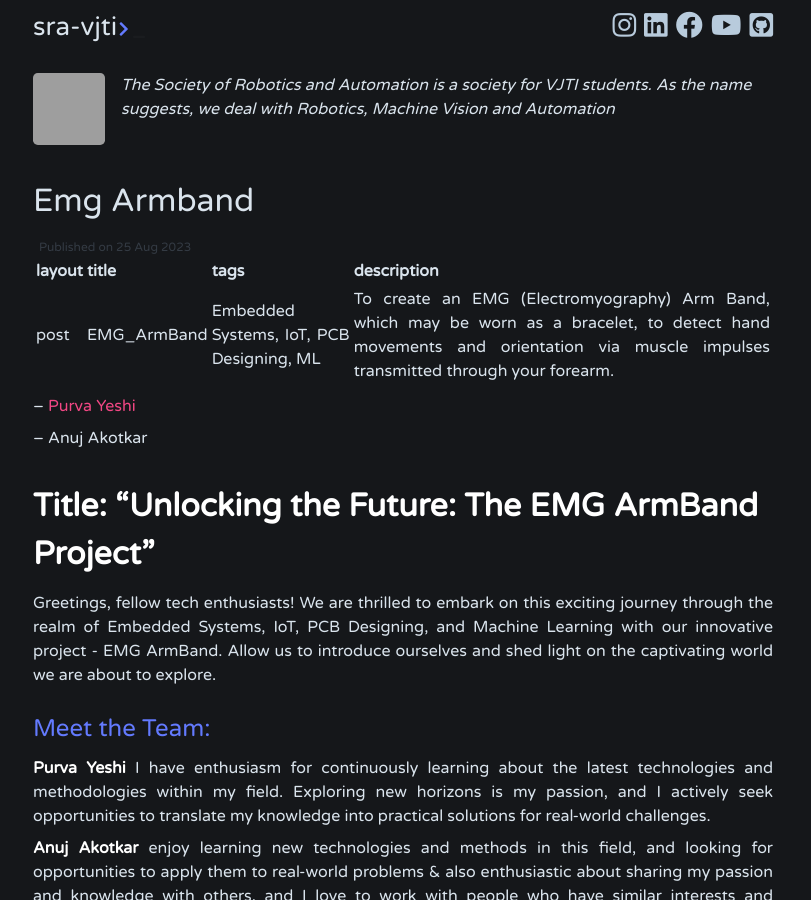
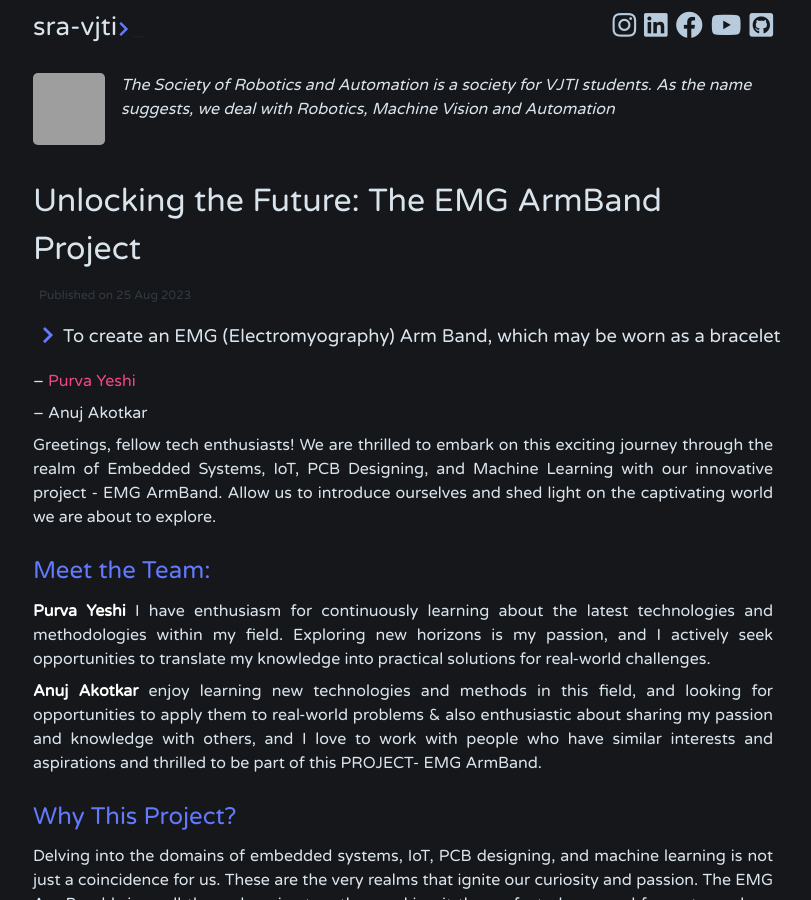
Before and after one commit to SRA-VJTI/blog, a Jekyll site: the page built from _posts/2023-08-25-emg-armband.md, in a window 1280 px wide and 900 px high. Shown: the whole window, without its empty margins (237-1048 px from the left). Built offline with Jekyll 4.4.1, drawn with Linux system fonts in a browser that asks for light colours; our own code applies the rules of GitHub Pages for plain Markdown files; grey boxes are pictures that could not be loaded.

Commit message:
Updated YAML headers

```diff
--- a/_posts/2023-08-25-emg-armband.md
+++ b/_posts/2023-08-25-emg-armband.md
@@ -1,16 +1,14 @@
-| layout | title | tags | description |
-|----------|----------|----------|----------|
-| post | EMG_ArmBand | Embedded Systems, IoT, PCB Designing, ML | To create an EMG (Electromyography) Arm Band, which may be worn as a bracelet, to detect hand movements and orientation via muscle impulses transmitted through your forearm. |
-
-
+---
+layout: post
+title: "Unlocking the Future: The EMG ArmBand Project"
+tags: Embedded Systems IoT PCB Designing ML
+description: "To create an EMG (Electromyography) Arm Band, which may be worn as a bracelet, to detect hand movements and orientation via muscle impulses transmitted through your forearm."
+---
 
 -- [Purva Yeshi]([Link-to-their-github-account](https://github.com/purviyeshi/EMG_ArmBand.git))
 
 -- Anuj Akotkar
 
-
-
-# **Title: "Unlocking the Future: The EMG ArmBand Project"**
 Greetings, fellow tech enthusiasts! We are thrilled to embark on this exciting journey through the realm of Embedded Systems, IoT, PCB Designing, and Machine Learning with our innovative project - EMG ArmBand. Allow us to introduce ourselves and shed light on the captivating world we are about to explore.
 
 ## Meet the Team:
```
